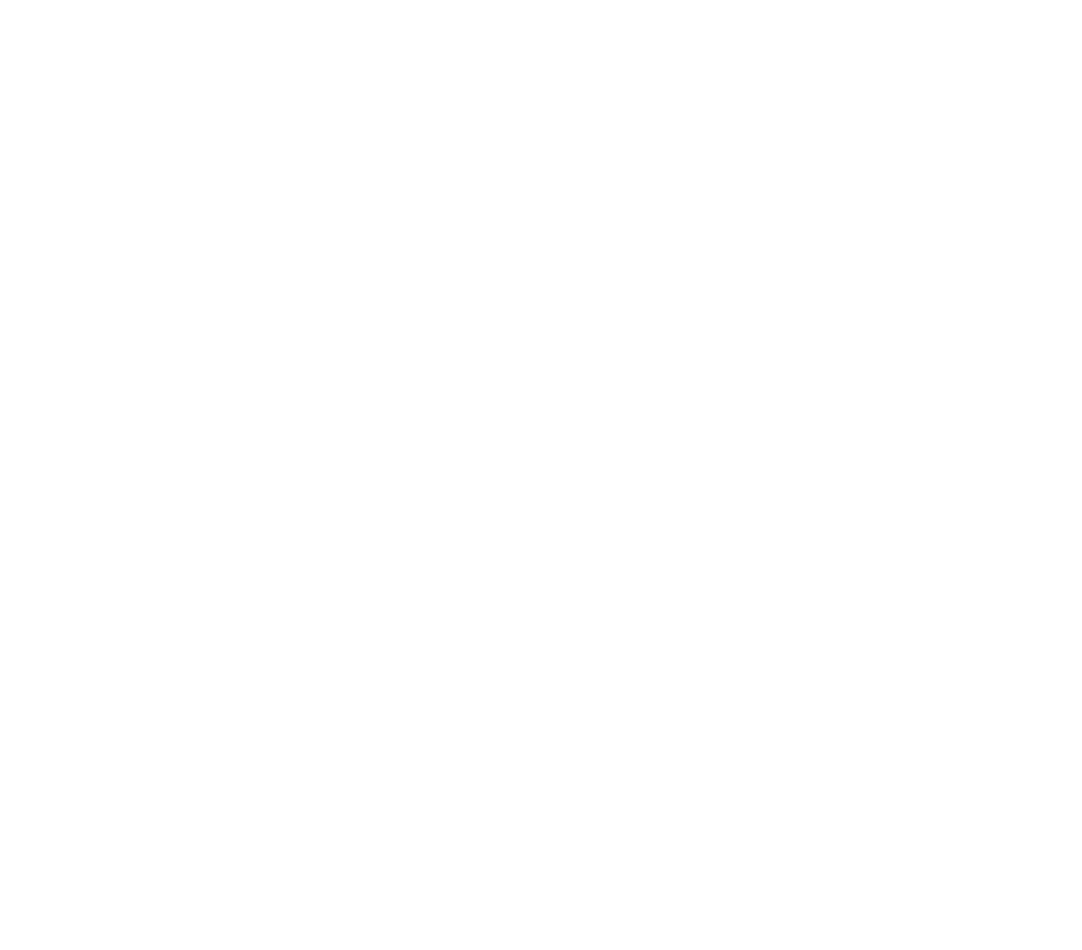
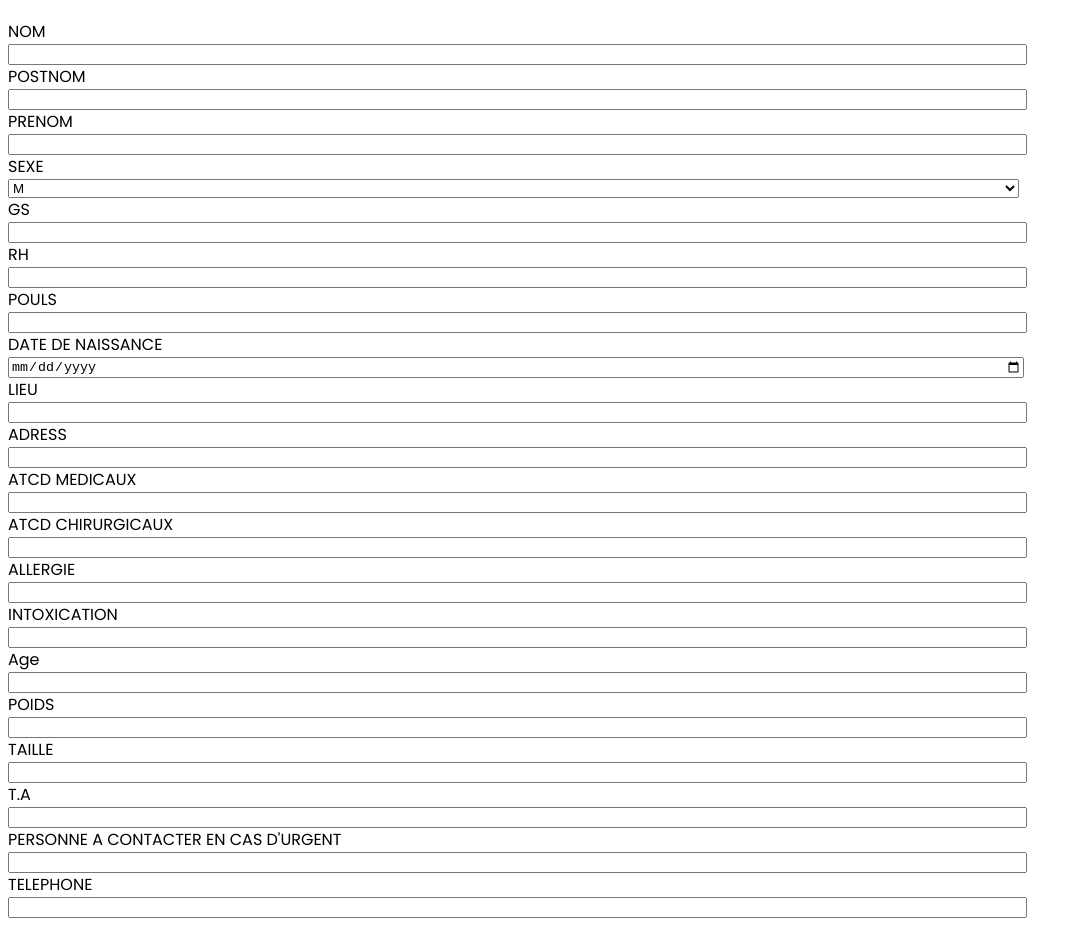
Before and after one commit to Richard-Chimama/eda, a React (Vite) app: page /fiche in a window 1280 px wide. Shown: the part 240-1190 px from the top of the page, without its empty margins (0-1082 px from the left). Before the commit the page ends 800 px from the top, so only its background shows below. Built offline with nearby package versions, Linux system fonts and the light colour scheme.

Commit message:
adde up inputs of the form

```diff
--- /dev/null
+++ b/src/Components/FormComponent/Form.tsx
@@ -0,0 +1,225 @@
+import React, {useState} from "react";
+import * as S from "./styled";
+
+const Form = () => {
+    const [date, setDate] = useState("")
+    const [nom, setNom] = useState("")
+    const [postnom, setPostnom] = useState("")
+    const [prenom, setPrenom] = useState("")
+    const [gs, setGS] = useState("")
+    const [rh, setRH] = useState("")
+    const [pouls, setPouls] = useState("")
+    const [lieu, setLieu] = useState("")
+    const [adress, setAdress] = useState("")
+    const [atcdMedical, setAtcdMedical] = useState("")
+    const [atcdChirur, setAtcdChirur] = useState("")
+    const [allergie, setAllergie] = useState("")
+    const [intoxication, setIntoxication] = useState("")
+    const [age , setAge] = useState("")
+    const [poids, setPoids] = useState("")
+    const [taille, setTaille] = useState("")
+    const [ ta, setTA] = useState("")
+    const [ contactPerson, setContactPerson] = useState("")
+    const [telephone, setTelephone] = useState("")
+
+
+  return (
+    <form>
+      <S.Label htmlFor="first-name">
+        NOM
+        <input
+          type="text"
+          name="first-name"
+          value={nom}
+          onChange={(e) => setNom(e.target.value)}
+        />
+      </S.Label>
+      <S.Label htmlFor="second-name">
+        POSTNOM
+        <input
+          type="text"
+          name="second-name"
+          value={postnom}
+          onChange={(e) => setPostnom(e.target.value)}
+        />
+      </S.Label>
+      <S.Label htmlFor="third-name">
+        PRENOM
+        <input
+          type="text"
+          name="third-name"
+          value={prenom}
+          onChange={(e) => setPrenom(e.target.value)}
+        />
+      </S.Label>
+      <div>
+        <S.Label htmlFor="gender-input">
+          SEXE
+          <select>
+            <option>M</option>
+            <option>F</option>
+          </select>
+
+        </S.Label>
+        <S.Label htmlFor="gs-input">
+        GS
+        <input
+          type="text"
+          name="gs-input"
+          value={gs}
+          onChange={(e) => setGS(e.target.value)}
+        />
+      </S.Label>
+      <S.Label htmlFor="rh-input">
+        RH
+        <input
+          type="text"
+          name="rh-input"
+          value={rh}
+          onChange={(e) => setRH(e.target.value)}
+        />
+      </S.Label>
+      <S.Label htmlFor="pouls-input">
+        POULS
+        <input
+          type="text"
+          name="pouls-input"
+          value={pouls}
+          onChange={(e) => setPouls(e.target.value)}
+        />
+      </S.Label>
+      </div>
+      <div>
+      <S.Label htmlFor="date-input">
+        DATE DE NAISSANCE
+        <input
+          type="date"
+          name="date-input"
+          value={date}
+          onChange={(e) => setDate(e.target.value)}
+        />
+      </S.Label>
+      <S.Label htmlFor="area-input">
+        LIEU
+        <input
+          type="text"
+          name="area-input"
+          value={lieu}
+          onChange={(e) => setLieu(e.target.value)}
+        />
+      </S.Label>
+      </div>
+      <S.Label htmlFor="address-input">
+        ADRESS
+        <input
+          type="text"
+          name="address-input"
+          value={adress}
+          onChange={(e) => setAdress(e.target.value)}
+        />
+      </S.Label>
+      <S.Label htmlFor="atcd-medical-input">
+        ATCD MEDICAUX
+        <input
+          type="text"
+          name="atcd-medical-input"
+          value={atcdMedical}
+          onChange={(e) => setAtcdMedical(e.target.value)}
+        />
+      </S.Label>
+      <S.Label htmlFor="atcd-chirur-input">
+        ATCD CHIRURGICAUX
+        <input
+          type="text"
+          name="atcd-chirur-input"
+          value={atcdChirur}
+          onChange={(e) => setAtcdChirur(e.target.value)}
+        />
+      </S.Label>
+
+      <div>
+      <S.Label htmlFor="allergie-input">
+        ALLERGIE
+        <input
+          type="text"
+          name="allergie-input"
+          value={allergie}
+          onChange={(e) => setAllergie(e.target.value)}
+        />
+      </S.Label>
+      <S.Label htmlFor="intoxication-input">
+        INTOXICATION
+        <input
+          type="text"
+          name="intoxication-input"
+          value={intoxication}
+          onChange={(e) => setIntoxication(e.target.value)}
+        />
+      </S.Label>
+      </div>
+
+      <div>
+      <S.Label htmlFor="age-input">
+        Age
+        <input
+          type="text"
+          name="age-input"
+          value={age}
+          onChange={(e) => setAge(e.target.value)}
+        />
+      </S.Label>
+      <S.Label htmlFor="poids-input">
+        POIDS
+        <input
+          type="text"
+          name="poids-input"
+          value={poids}
+          onChange={(e) => setPoids(e.target.value)}
+        />
+      </S.Label>
+      <S.Label htmlFor="taille-input">
+        TAILLE
+        <input
+          type="text"
+          name="taille-input"
+          value={taille}
+          onChange={(e) => setTaille(e.target.value)}
+        />
+      </S.Label>
+      <S.Label htmlFor="ta-input">
+        T.A
+        <input
+          type="text"
+          name="ta-input"
+          value={ta}
+          onChange={(e) => setTA(e.target.value)}
+        />
+      </S.Label>
+      </div>
+
+      <S.Label htmlFor="contact-person-input">
+        PERSONNE A CONTACTER EN CAS D'URGENT
+        <input
+          type="text"
+          name="contact-person-input"
+          value={contactPerson}
+          onChange={(e) => setContactPerson(e.target.value)}
+        />
+      </S.Label>
+      <S.Label htmlFor="telephone-input">
+        TELEPHONE
+        <input
+          type="text"
+          name="telephone-input"
+          value={telephone}
+          onChange={(e) => setTelephone(e.target.value)}
+        />
+      </S.Label>
+
+
+
+    </form>
+  );
+};
+
+export default Form;
--- /dev/null
+++ b/src/Components/FormComponent/styled.ts
@@ -0,0 +1,10 @@
+import styled from "styled-components";
+
+export const Label = styled.label`
+    display: flex;
+    flex-direction: column;
+
+    & > input, select{
+        width: 80%;
+    }
+`
--- a/src/Components/Header/Header.tsx
+++ b/src/Components/Header/Header.tsx
@@ -4,7 +4,8 @@
 const Header = () => {
   return (
     <S.container>
-        Nom de structure Médicale
+        <div className="title">CLINIQUE LA CANDEUR</div>
+        <div className='address'>Avenue des Tropiques N°836/A Kinshasa - Limite</div>
     </S.container>
   )
 }
--- a/src/Components/Header/styled.ts
+++ b/src/Components/Header/styled.ts
@@ -2,4 +2,22 @@
 
 export const container = styled.div`
     border: 1px solid black;
+    display: flex;
+    flex-direction: column;
+    justify-content: center;
+    align-items: center;
+    width: 80%;
+    margin: 3rem auto 1rem auto;
+    min-width: 480px;
+
+    @media screen and (max-width: 480px) {
+        min-width: 100px;
+        }
+
+    .title{
+        font-weight: 600;
+    }
+    .address{
+        text-align: center;
+    }
 `
--- a/src/Pages/Fiche/Fiche.tsx
+++ b/src/Pages/Fiche/Fiche.tsx
@@ -1,15 +1,19 @@
 import React from 'react'
 import { useNavigate } from 'react-router-dom'
+import Form from '../../Components/FormComponent/Form'
+import * as S from "./styled"
 
 const Fiche = () => {
   const navigate = useNavigate()
   return (
-    <div>
+    <S.Container>
+        <p style={{color:"red"}}>This page is under development😉</p>
+
+        <button onClick={()=>navigate("/")}>Go back</button>
+        <br />
       <h3>Fiche</h3>
-        This page is under development!!!
-        <br />
-        <button onClick={()=>navigate("/")}>Go back</button>
-    </div>
+      <Form />
+    </S.Container>
   )
 }
 
--- /dev/null
+++ b/src/Pages/Fiche/styled.ts
@@ -0,0 +1,5 @@
+import styled from "styled-components";
+
+export const Container = styled.div`
+    margin: 2rem auto;
+`
--- a/src/Template.tsx
+++ b/src/Template.tsx
@@ -1,6 +1,7 @@
 import React from 'react'
 import { Outlet } from 'react-router-dom'
 import Header from './Components/Header/Header'
+import styled from "styled-components"
 
 const Template = () => {
   return (
```
